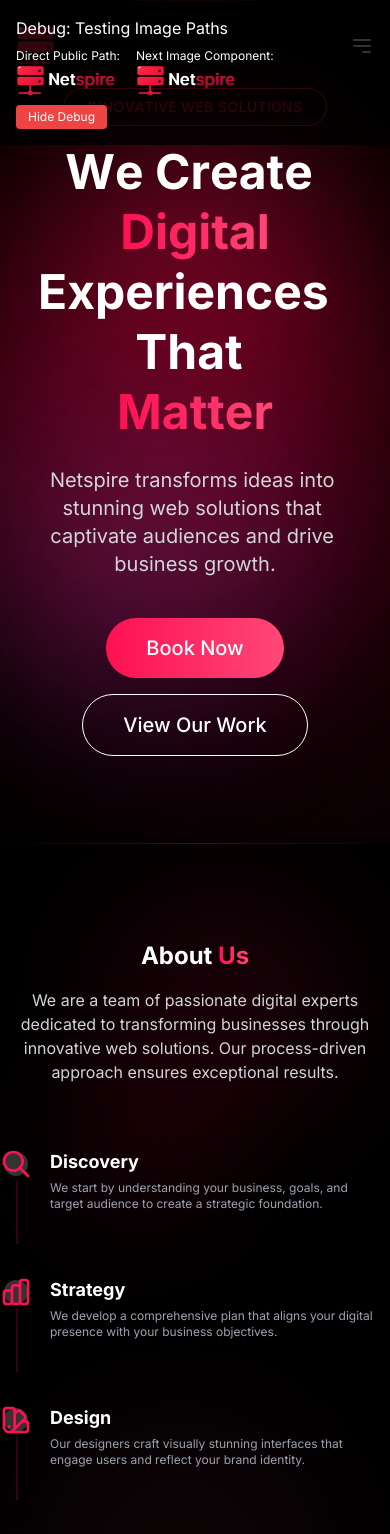
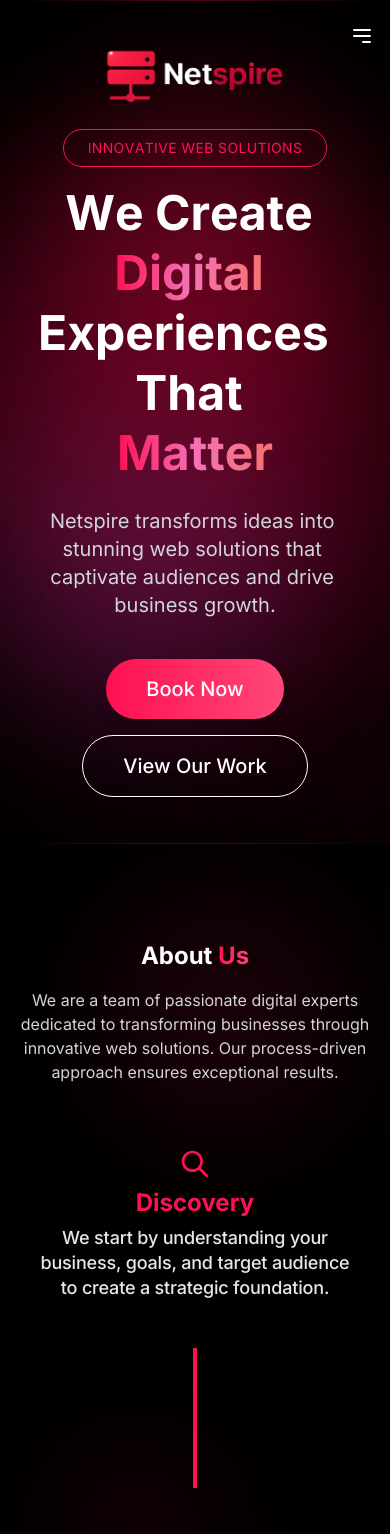
Before and after one commit to huzaifa-ibrar/webagency, a Next.js app: page / in a window 390 px wide. Shown: the top 1534 px of the page. Built offline with nearby package versions, Linux system fonts and the light colour scheme.

Commit message:
Mobile hero logo larger, navbar logo hidden on mobile, About timeline mobile improvements, services dropdown logic fixed

```diff
--- a/src/app/page.tsx
+++ b/src/app/page.tsx
@@ -1,6 +1,6 @@
 "use client";
 
-import { useState, useEffect } from 'react';
+import { useState } from 'react';
 import { AnimatePresence } from 'framer-motion';
 import Image from 'next/image';
 import Navbar from '@/components/Navbar';
@@ -15,7 +15,6 @@ import Preloader from '@/components/Preloader';
 
 export default function Home() {
   const [loading, setLoading] = useState(true);
-  const [showDebug, setShowDebug] = useState(true);
 
   // Handle when preloader completes
   const handleLoadingComplete = () => {
@@ -24,43 +23,11 @@ export default function Home() {
     }, 500);
   };
 
-  useEffect(() => {
-    // Hide debug after 10 seconds
-    const timer = setTimeout(() => {
-      setShowDebug(false);
-    }, 10000);
-    return () => clearTimeout(timer);
-  }, []);
-
   return (
     <>
       <AnimatePresence mode="wait">
         {loading && <Preloader onLoadingComplete={handleLoadingComplete} />}
       </AnimatePresence>
-
-      {/* Debug section */}
-      {showDebug && (
-        <div className="fixed top-0 left-0 right-0 bg-black bg-opacity-80 p-4 z-[9999]">
-          <p className="text-white mb-2">Debug: Testing Image Paths</p>
-          <div className="flex items-center gap-4">
-            <div>
-              <p className="text-white text-xs">Direct Public Path:</p>
-              <img src="/images/logo.png" alt="Logo Test 1" width={100} height={30} />
-            </div>
-            <div>
-              <p className="text-white text-xs">Next Image Component:</p>
-              <Image src="/images/logo.png" alt="Logo Test 2" width={100} height={30} />
-            </div>
-          </div>
-          <button
-            className="mt-2 px-3 py-1 bg-red-500 text-white text-xs rounded"
-            onClick={() => setShowDebug(false)}
-          >
-            Hide Debug
-          </button>
-        </div>
-      )}
-
       {/* Main content */}
       <div style={{ opacity: loading ? 0 : 1 }} className="transition-opacity duration-500">
         <Navbar />
--- a/src/components/AboutSection.tsx
+++ b/src/components/AboutSection.tsx
@@ -112,35 +112,42 @@ const AboutSection = () => {
 
         <div ref={ref} className="max-w-5xl mx-auto">
           {/* Mobile timeline (visible on small screens) */}
-          <div className="md:hidden">
+          <div className="md:hidden flex flex-col items-center relative">
             {timelineSteps.map((step, index) => (
-              <motion.div
-                key={index}
-                initial={{ opacity: 0, y: 30 }}
-                whileInView={{ opacity: 1, y: 0 }}
-                transition={{ duration: 0.5, delay: index * 0.1 }}
-                viewport={{ once: true, margin: "-50px" }}
-                className="relative pl-8 mb-8 pb-8 border-l-2 border-netspire-pink border-opacity-20"
-              >
-                {/* Icon */}
-                <div className="absolute left-[-18px] flex items-center justify-center w-8 h-8 rounded-full bg-netspire-gray border-4 border-netspire-black shadow-lg">
+              <div key={index} className="relative flex flex-col items-center w-full z-10">
+                {/* Icon without background */}
+                <motion.div
+                  initial={{ scale: 0.7, opacity: 0 }}
+                  whileInView={{ scale: 1, opacity: 1 }}
+                  transition={{ duration: 0.5, delay: index * 0.5 }}
+                  viewport={{ once: true }}
+                  className="mb-2"
+                >
+                  <span className="text-netspire-pink">{step.icon}</span>
+                </motion.div>
+                {/* Text below icon, larger and more compact */}
+                <motion.div
+                  initial={{ opacity: 0, y: 20 }}
+                  whileInView={{ opacity: 1, y: 0 }}
+                  transition={{ duration: 0.5, delay: index * 0.5 + 0.2 }}
+                  viewport={{ once: true }}
+                  className="text-center mb-12 px-2"
+                >
+                  <h3 className="text-2xl font-bold mb-2 text-netspire-pink leading-tight">{step.title}</h3>
+                  <p className="text-lg text-gray-200 leading-snug max-w-xs mx-auto font-medium" style={{ letterSpacing: '-0.01em' }}>{step.description}</p>
+                </motion.div>
+                {/* Animated very long solid pink line segments to next step (except last) */}
+                {index < timelineSteps.length - 1 && (
                   <motion.div
-                    initial={{ scale: 0.8, opacity: 0 }}
-                    whileInView={{ scale: 1, opacity: 1 }}
-                    transition={{ duration: 0.4, delay: 0.2 }}
+                    initial={{ height: 0, opacity: 0 }}
+                    whileInView={{ height: 140, opacity: 1 }}
+                    transition={{ duration: 0.7, delay: index * 0.5 + 0.4 }}
                     viewport={{ once: true }}
-                    className="text-netspire-pink scale-75"
-                  >
-                    {step.icon}
-                  </motion.div>
-                </div>
-
-                {/* Content */}
-                <div>
-                  <h3 className="text-lg font-bold mb-1">{step.title}</h3>
-                  <p className="text-gray-400 text-xs">{step.description}</p>
-                </div>
-              </motion.div>
+                    className="w-1 bg-netspire-pink mx-auto"
+                    style={{ minHeight: '100px', marginBottom: '48px' }}
+                  />
+                )}
+              </div>
             ))}
           </div>
 
--- a/src/components/AnimatedText.tsx
+++ b/src/components/AnimatedText.tsx
@@ -66,7 +66,7 @@ const AnimatedText = ({
                 delay: startDelay + i * staggerChildren,
                 duration: 0.2
               }}
-              style={{ display: 'inline-block', whiteSpace: char === ' ' ? 'pre' : 'normal' }}
+              style={{ display: 'inline-block', overflow: 'visible', lineHeight: 'inherit', whiteSpace: char === ' ' ? 'pre' : 'normal' }}
             >
               {char}
             </motion.span>
@@ -81,13 +81,13 @@ const AnimatedText = ({
         <motion.span
           initial="hidden"
           animate={controls}
-          style={{ display: 'inline-block' }}
+          style={{ display: 'inline-block', overflow: 'visible', lineHeight: 'inherit' }}
           aria-label={text}
         >
           {words.map((word, wordIndex) => (
             <motion.span
               key={`word-${wordIndex}`}
-              style={{ display: 'inline-block', whiteSpace: 'pre' }}
+              style={{ display: 'inline-block', overflow: 'visible', lineHeight: 'inherit', whiteSpace: 'pre' }}
             >
               {word.split('').map((char, charIndex) => (
                 <motion.span
@@ -99,7 +99,7 @@ const AnimatedText = ({
                     duration: 0.4,
                     ease: [0.215, 0.61, 0.355, 1]
                   }}
-                  style={{ display: 'inline-block' }}
+                  style={{ display: 'inline-block', overflow: 'visible', lineHeight: 'inherit' }}
                 >
                   {char}
                 </motion.span>
@@ -142,7 +142,7 @@ const AnimatedText = ({
                   }
                 }
               }}
-              style={{ display: 'inline-block', whiteSpace: 'pre' }}
+              style={{ display: 'inline-block', overflow: 'visible', lineHeight: 'inherit', whiteSpace: 'pre' }}
             >
               {word}
               {i !== words.length - 1 ? ' ' : ''}
@@ -181,7 +181,7 @@ const AnimatedText = ({
                   }
                 }
               }}
-              style={{ display: 'inline-block', whiteSpace: 'pre' }}
+              style={{ display: 'inline-block', overflow: 'visible', lineHeight: 'inherit', whiteSpace: 'pre' }}
             >
               {word}
               {i !== words.length - 1 ? ' ' : ''}
--- a/src/components/HeroSection.tsx
+++ b/src/components/HeroSection.tsx
@@ -4,6 +4,7 @@ import { useState, useEffect } from 'react';
 import { motion } from 'framer-motion';
 import { useInView } from 'react-intersection-observer';
 import AnimatedText from './AnimatedText';
+import Image from 'next/image';
 
 const HeroSection = () => {
   const [ref, inView] = useInView({
@@ -149,6 +150,10 @@ const HeroSection = () => {
         animate={inView ? "visible" : "hidden"}
         className="container mx-auto px-6 text-center relative z-10"
       >
+        {/* Mobile-only centered logo */}
+        <div className="flex justify-center mb-6 md:hidden">
+          <Image src="/images/logo.png" alt="Netspire Logo" width={180} height={60} className="h-auto" priority />
+        </div>
         <motion.div
           variants={itemVariants}
           className="inline-block mb-4 px-6 py-2 border border-netspire-pink rounded-full text-sm md:text-base tracking-wide text-netspire-pink"
@@ -174,7 +179,7 @@ const HeroSection = () => {
             animation="staggered"
             staggerChildren={0.02}
             startDelay={0.8}
-            className="text-gradient inline-block"
+            className="inline-block mr-3 bg-gradient-to-r from-[#FF1053] via-pink-400 to-red-400 bg-clip-text text-transparent"
           />
           <br />
           <AnimatedText
@@ -189,7 +194,7 @@ const HeroSection = () => {
             animation="staggered"
             staggerChildren={0.02}
             startDelay={1.5}
-            className="text-gradient inline-block"
+            className="inline-block bg-gradient-to-r from-[#FF1053] via-pink-400 to-red-400 bg-clip-text text-transparent"
           />
         </div>
 
--- a/src/components/Navbar.tsx
+++ b/src/components/Navbar.tsx
@@ -140,17 +140,7 @@ const Navbar = () => {
                 priority
               />
             </span>
-            {/* Mobile logo */}
-            <span className="inline sm:hidden">
-              <Image
-                src="/images/mobilelogo.png"
-                alt="Netspire Mobile Logo"
-                width={40}
-                height={40}
-                className="h-auto"
-                priority
-              />
-            </span>
+            {/* Mobile logo removed: no logo on mobile, only burger menu */}
           </a>
         </motion.div>
 
--- a/src/components/PortfolioSection.tsx
+++ b/src/components/PortfolioSection.tsx
@@ -7,77 +7,57 @@ import { useInView } from 'react-intersection-observer';
 // Updated projects with standardized aspect ratios
 const projects = [
   {
-    title: "Elevate Finance",
-    category: "Web Application",
-    description: "Modern banking platform with intuitive dashboard and real-time analytics.",
-    image: "https://images.unsplash.com/photo-1551288049-bebda4e38f71?ixlib=rb-1.2.1&auto=format&fit=crop&w=800&q=80",
-    color: "#3b82f6",
-    size: "large", // 2x2 size
-    aspectRatio: "aspect-[4/3]"
+    title: "EcoHarvest",
+    category: "E-commerce",
+    description: "Sustainable product marketplace with advanced filtering and checkout.",
+    image: "https://images.unsplash.com/photo-1506744038136-46273834b3fb?ixlib=rb-1.2.1&auto=format&fit=crop&w=800&q=80",
+    color: "#FF1053",
+    url: "https://www.eco-harvest.com/",
+    stats: {
+      performance: 55,
+      traffic: 38,
+      time: "3m 20s"
+    }
+  },
+  {
+    title: "Pulse Fitness",
+    category: "Fitness Solutions",
+    description: "Workout tracking app with social features and personalized routines.",
+    image: "https://images.unsplash.com/photo-1571019613454-1cb2f99b2d8b?ixlib=rb-1.2.1&auto=format&fit=crop&w=800&q=80",
+    color: "#FF1053",
+    url: "https://pulsefitness.com/",
+    stats: {
+      performance: 42,
+      traffic: 27,
+      time: "2m 45s"
+    }
   },
   {
     title: "Quantum Studios",
-    category: "Brand Identity",
-    description: "Complete brand overhaul for a digital production company.",
+    category: "Enterprise Tech",
+    description: "Custom software, cloud integration, and digital strategies for industry leaders.",
     image: "https://images.unsplash.com/photo-1517245386807-bb43f82c33c4?ixlib=rb-1.2.1&auto=format&fit=crop&w=800&q=80",
-    color: "#8b5cf6",
-    size: "small", // 1x1 size
-    aspectRatio: "aspect-square"
+    color: "#FF1053",
+    url: "https://www.quantumstudios.dev/",
+    stats: {
+      performance: 61,
+      traffic: 44,
+      time: "4m 10s"
+    }
   },
   {
-    title: "EcoHarvest",
-    category: "E-commerce",
-    description: "Sustainable product marketplace with advanced filtering and checkout.",
-    image: "https://images.unsplash.com/photo-1542838132-92c53300491e?ixlib=rb-1.2.1&auto=format&fit=crop&w=800&q=80",
-    color: "#10b981",
-    size: "medium", // 2x1 size
-    aspectRatio: "aspect-[2/1]"
+    title: "Elevate Finance",
+    category: "Finance Platform",
+    description: "Empowering exporters with international financing and risk management solutions.",
+    image: "https://images.unsplash.com/photo-1465101046530-73398c7f28ca?ixlib=rb-1.2.1&auto=format&fit=crop&w=800&q=80",
+    color: "#FF1053",
+    url: "https://www.elevatefinance.ca/",
+    stats: {
+      performance: 48,
+      traffic: 32,
+      time: "2m 58s"
+    }
   },
-  {
-    title: "Pulse Fitness",
-    category: "Mobile App",
-    description: "Workout tracking app with social features and personalized routines.",
-    image: "https://images.unsplash.com/photo-1571019613454-1cb2f99b2d8b?ixlib=rb-1.2.1&auto=format&fit=crop&w=800&q=80",
-    color: "#ef4444",
-    size: "small", // 1x1 size
-    aspectRatio: "aspect-square"
-  },
-  {
-    title: "Skyline Properties",
-    category: "Web Application",
-    description: "Real estate platform with virtual tours and interactive property maps.",
-    image: "https://images.unsplash.com/photo-1460317442991-0ec209397118?ixlib=rb-1.2.1&auto=format&fit=crop&w=800&q=80",
-    color: "#f59e0b",
-    size: "medium", // 2x1 size
-    aspectRatio: "aspect-[2/1]"
-  },
-  {
-    title: "Culinary Cloud",
-    category: "Mobile App",
-    description: "Recipe discovery and meal planning app with ingredient recognition.",
-    image: "https://images.unsplash.com/photo-1556761175-b413da4baf72?ixlib=rb-1.2.1&auto=format&fit=crop&w=800&q=80",
-    color: "#6366f1",
-    size: "small", // 1x1 size
-    aspectRatio: "aspect-square"
-  },
-  {
-    title: "NexusVR",
-    category: "Virtual Reality",
-    description: "Immersive VR experience for virtual real estate tours and architecture visualization.",
-    image: "https://images.unsplash.com/photo-1593508512255-86ab42a8e620?ixlib=rb-1.2.1&auto=format&fit=crop&w=800&q=80",
-    color: "#8B5CF6",
-    size: "rectangular", // 1x2 size (vertical rectangle)
-    aspectRatio: "aspect-[1/2]"
-  },
-  {
-    title: "Terra Analytics",
-    category: "Data Dashboard",
-    description: "Environmental monitoring platform with real-time data visualization and reporting.",
-    image: "https://images.unsplash.com/photo-1551288049-bebda4e38f71?ixlib=rb-1.2.1&auto=format&fit=crop&w=800&q=80",
-    color: "#10B981",
-    size: "large", // 2x2 size
-    aspectRatio: "aspect-[4/3]"
-  }
 ];
 
 const PortfolioSection = () => {
@@ -105,13 +85,13 @@ const PortfolioSection = () => {
 
   const itemVariants = {
     hidden: { y: 50, opacity: 0 },
-    visible: (custom: { row: number, col: number }) => ({
+    visible: (index: number) => ({
       y: 0,
       opacity: 1,
       transition: {
         duration: 0.7,
         ease: [0.25, 0.1, 0.25, 1.0],
-        delay: (custom.row * 0.3) + (custom.col * 0.15) // Stagger based on position
+        delay: index * 0.15 // Stagger based on index
       }
     })
   };
@@ -177,84 +157,51 @@ const PortfolioSection = () => {
           variants={containerVariants}
           initial="hidden"
           animate={controls}
-          className="grid grid-cols-1 sm:grid-cols-2 md:grid-cols-4 gap-4 auto-rows-auto"
+          className="grid grid-cols-1 sm:grid-cols-2 md:grid-cols-4 gap-6"
         >
           {projects.map((project, index) => (
             <motion.div
               key={index}
-              custom={getGridPosition(index)}
+              custom={index}
               variants={itemVariants}
               whileHover={{
-                scale: 1.02,
-                transition: { duration: 0.3, ease: "easeOut" }
+                scale: 1.03,
+                boxShadow: '0 8px 32px -8px #FF105355',
+                transition: { duration: 0.3, ease: 'easeOut' }
               }}
-              className={`relative group overflow-hidden rounded-xl h-full
-                w-full
-                ${getGridClass(project.size)}
-                sm:${getGridClass(project.size)}
-                md:${getGridClass(project.size)}
-                ${project.aspectRatio}
-                sm:${project.aspectRatio}
-                md:${project.aspectRatio}
-              `}
-              style={{
-                gridColumn: 'span 1',
-                gridRow: 'span 1',
-              }}
+              className="relative group rounded-xl overflow-hidden bg-netspire-black border border-pink-500/20 shadow-lg flex flex-col items-stretch aspect-square"
             >
-              {/* Project image with proper aspect ratio */}
-              <div className={`absolute inset-0 z-0 aspect-square sm:${project.aspectRatio} md:${project.aspectRatio}`}>
-                <div
-                  className="h-full w-full transition-transform duration-700 ease-in-out bg-cover bg-center bg-no-repeat group-hover:scale-110"
-                  style={{ backgroundImage: `url(${project.image})` }}
+              {/* External link arrow */}
+              <a
+                href={project.url}
+                target="_blank"
+                rel="noopener noreferrer"
+                className="absolute top-3 right-3 z-20 p-2 rounded-full bg-black/60 hover:bg-netspire-pink/80 transition-colors"
+                title={`Visit ${project.title}`}
+                tabIndex={0}
+              >
+                <svg xmlns="http://www.w3.org/2000/svg" className="h-5 w-5 text-netspire-pink group-hover:text-white transition-colors" fill="none" viewBox="0 0 24 24" stroke="currentColor">
+                  <path strokeLinecap="round" strokeLinejoin="round" strokeWidth={2} d="M17 7l-10 10M17 7h-6m6 0v6" />
+                </svg>
+              </a>
+              {/* Project image */}
+              <div className="w-full h-2/3 flex-1 relative">
+                <img
+                  src={project.image}
+                  alt={project.title}
+                  className="object-cover w-full h-full aspect-square"
                 />
+                {/* Pink overlay on hover */}
+                <div className="absolute inset-0 bg-gradient-to-t from-netspire-pink/40 to-transparent opacity-0 group-hover:opacity-80 transition-opacity duration-300"></div>
               </div>
-
-              {/* Image content container - maintains consistent layout */}
-              <div className={`relative w-full h-full ${project.aspectRatio} flex items-end`}>
-                {/* Gradient overlay for better text readability */}
-                <div
-                  className="absolute inset-0 bg-gradient-to-t from-black via-black/50 to-transparent opacity-80 group-hover:opacity-90 transition-opacity duration-300 z-10"
-                  style={{ background: `linear-gradient(to top, black, ${project.color}10, transparent)` }}
-                ></div>
-
-                {/* Text overlay panel */}
-                <div
-                  className="absolute inset-0 z-20 p-4 md:p-6 flex flex-col justify-end transform transition-transform duration-500"
-                >
-                  {/* Accent line on side */}
-                  <div
-                    className="absolute top-6 bottom-6 left-0 w-1 opacity-70 group-hover:opacity-100 transition-all duration-300 group-hover:h-full group-hover:top-0 group-hover:bottom-0"
-                    style={{ backgroundColor: project.color }}
-                  ></div>
-
-                  {/* Semi-transparent panel for text */}
-                  <div className="bg-black/30 backdrop-blur-sm p-3 sm:p-4 md:p-5 rounded-lg border border-white/10 transform transition-all duration-500 group-hover:bg-black/50 group-hover:border-white/20">
-                    <div
-                      className="inline-block py-1 px-2 text-xs font-medium tracking-wide text-white rounded-full mb-2 backdrop-blur-sm"
-                      style={{ backgroundColor: `${project.color}80` }}
-                    >
-                      {project.category}
-                    </div>
-
-                    <h3 className="text-base sm:text-lg md:text-xl font-bold text-white group-hover:text-netspire-pink transition-colors duration-300">
-                      {project.title}
-                    </h3>
-
-                    <p className="text-gray-200 mt-1 text-xs sm:text-sm opacity-0 transform translate-y-4 group-hover:opacity-100 group-hover:translate-y-0 transition-all duration-300">
-                      {project.description}
-                    </p>
-
-                    <motion.span
-                      className="inline-flex items-center text-netspire-pink font-medium mt-2 text-sm opacity-0 transform -translate-x-4 group-hover:opacity-100 group-hover:translate-x-0 transition-all duration-300 cursor-pointer"
-                      whileHover={{ x: 5 }}
-                    >
-                      View Project
-                      <svg xmlns="http://www.w3.org/2000/svg" className="h-4 w-4 ml-1" fill="none" viewBox="0 0 24 24" stroke="currentColor">
-                        <path strokeLinecap="round" strokeLinejoin="round" strokeWidth={2} d="M14 5l7 7m0 0l-7 7m7-7H3" />
-                      </svg>
-                    </motion.span>
-                  </div>
+              {/* Text content below image */}
+              <div className="flex flex-col items-center justify-center p-4 bg-black/70 w-full">
+                <h3 className="text-lg font-bold text-netspire-pink mb-1 text-center">{project.title}</h3>
+                <p className="text-xs text-gray-200 text-center mb-2">{project.description}</p>
+                <div className="flex flex-row gap-3 text-xs text-pink-400 justify-center">
+                  <span className="flex items-center gap-1"><svg className="w-3 h-3 inline" fill="none" viewBox="0 0 24 24" stroke="currentColor"><path strokeLinecap="round" strokeLinejoin="round" strokeWidth={2} d="M13 16h-1v-4h-1m4 0h-1v-4h-1" /></svg>+{project.stats.performance}% perf</span>
+                  <span className="flex items-center gap-1"><svg className="w-3 h-3 inline" fill="none" viewBox="0 0 24 24" stroke="currentColor"><path strokeLinecap="round" strokeLinejoin="round" strokeWidth={2} d="M15 17h5l-1.405-1.405A2.032 2.032 0 0118 14.158V11a6.002 6.002 0 00-4-5.659V5a2 2 0 10-4 0v.341C7.67 6.165 6 8.388 6 11v3.159c0 .538-.214 1.055-.595 1.436L4 17h5m6 0v1a3 3 0 11-6 0v-1m6 0H9" /></svg>+{project.stats.traffic}% traffic</span>
+                  <span className="flex items-center gap-1"><svg className="w-3 h-3 inline" fill="none" viewBox="0 0 24 24" stroke="currentColor"><path strokeLinecap="round" strokeLinejoin="round" strokeWidth={2} d="M12 8v4l3 3" /></svg>{project.stats.time}</span>
                 </div>
               </div>
             </motion.div>
```
Also changed, not shown: src/components/ServicesSection.tsx (+40 -18 lines), public/images/mobilelogo.png (deleted).
